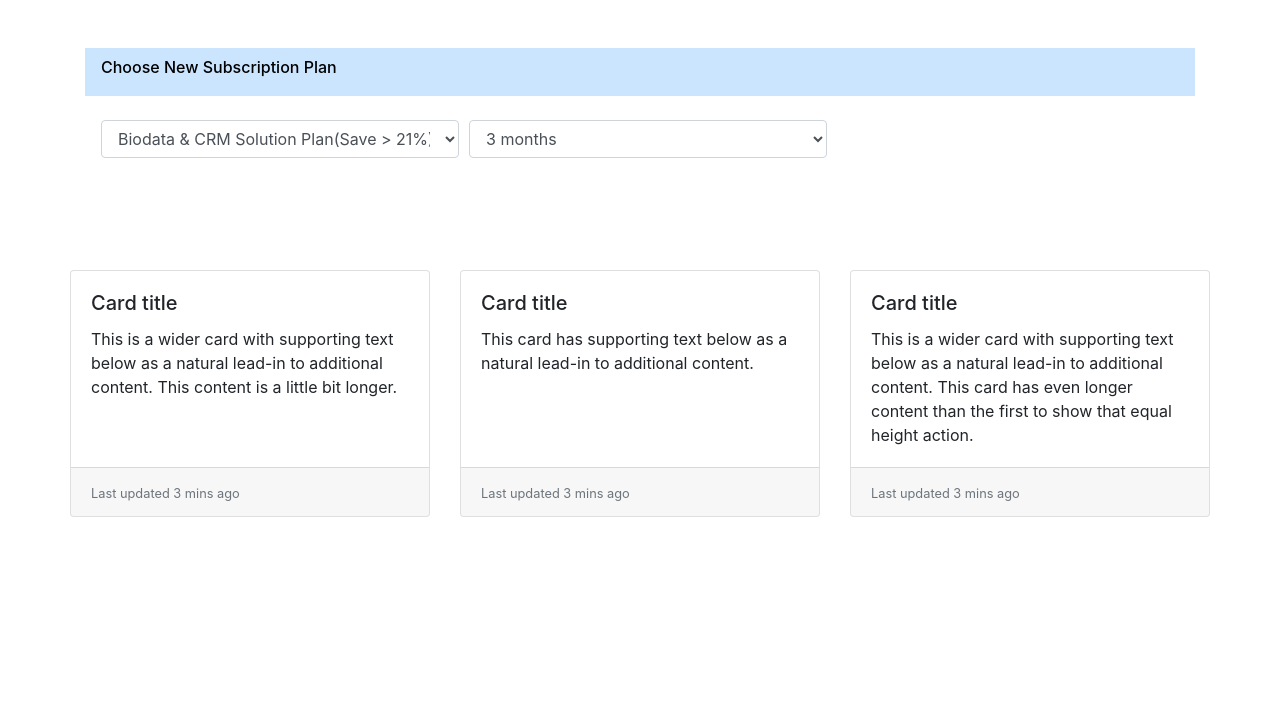
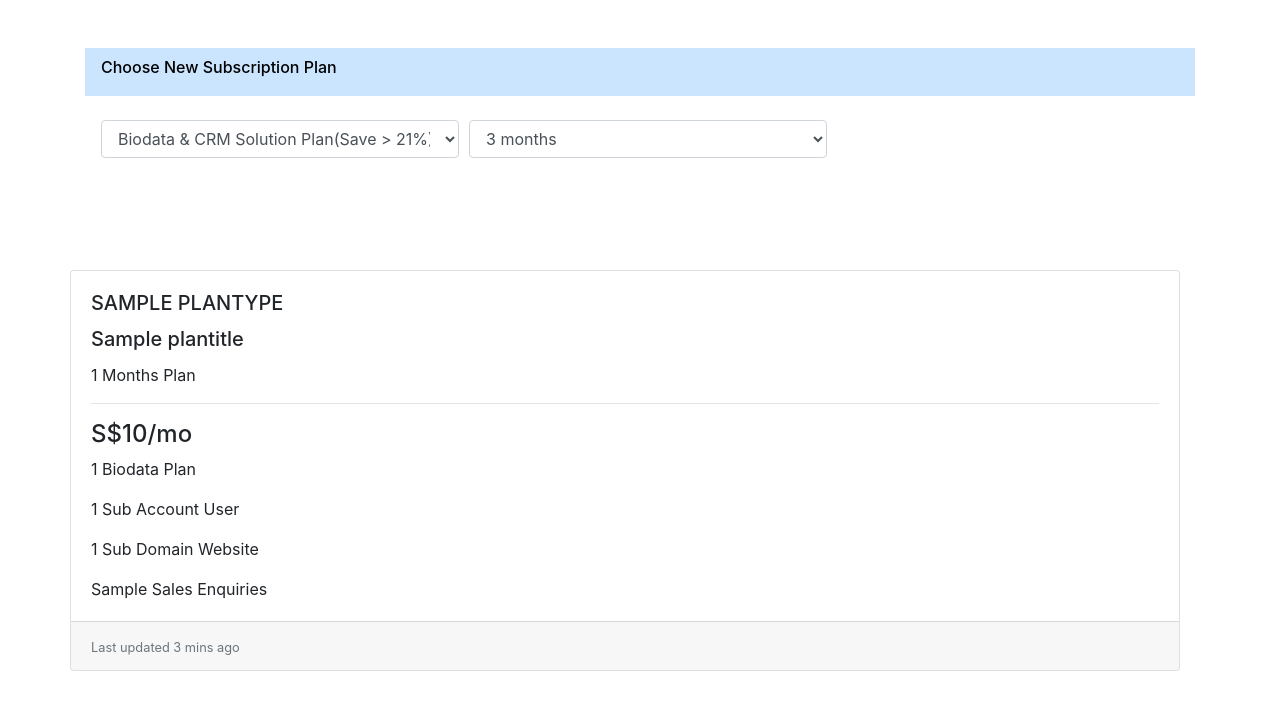
Before and after one commit to Oraclebun/om-assess, a Django app: template subplans/templates/subplans/index.template.html in a window 1280 px wide. Shown: the top 710 px of the page. Run offline with Django 3.2, Linux system fonts and the light colour scheme; the template is opened without the code that fills it: values that come from a table or form of the project are taken from there, others are empty; tables that the repository leaves empty hold one stand-in row (values such as "Sample post"); some libraries are stand-ins or nearby versions.

Commit message:
add queries filter in views, add styling to cards, bring out information in cards

```diff
--- a/static/css/styles.css
+++ b/static/css/styles.css
@@ -7,3 +7,10 @@ h6{
     display: flex;
     align-items: center;
 }
+
+.popular-box{
+    display: flex;
+    background-color: #579ad5;
+    color: white;
+    justify-content: center;
+}
--- a/subplans/models.py
+++ b/subplans/models.py
@@ -26,8 +26,8 @@ class PlanDetail(models.Model):
                                   blank=True, null=True)
     price = models.DecimalField(max_digits=8, decimal_places=3,
                                 blank=False)
-    no_of_biodata = models.IntegerField(blank=False, null=False)
-    no_of_emp_e_doc = models.IntegerField(blank=False, null=False)
+    no_of_biodata = models.IntegerField(blank=True, null=True)
+    no_of_emp_e_doc = models.IntegerField(blank=True, null=True)
     no_of_subaccount = models.IntegerField(blank=False, null=False)
     no_of_subdomain_website = models.IntegerField(blank=False, null=False, default=1)
     no_sales_enquiries = models.CharField(blank=True, max_length=20)
--- a/subplans/templates/subplans/index.template.html
+++ b/subplans/templates/subplans/index.template.html
@@ -18,9 +18,9 @@ Subscription Plans Home Page
       <label for="inputPlan"></label>
       <select id="inputPlan" name="query" class="form-control">
         <!--<option value="">Choose one of below plans...</option>-->
-        <option value="biodata-crm-solution">Biodata & CRM Solution Plan(Save &gt; 21%)</option>
-        <option value="biodata-only">Biodata Plan Only</option>
-        <option value="crm-only">CRM Solution Plan Only</option>
+        <option value="biodata & crm solution">Biodata & CRM Solution Plan(Save &gt; 21%)</option>
+        <option value="biodata plan">Biodata Plan Only</option>
+        <option value="crm only">CRM Solution Plan Only</option>
       </select>
     </div>
     <div class="form-group col-sm-4">
@@ -35,38 +35,34 @@ Subscription Plans Home Page
 </form>
 </div>
 
-<div class="row">
+<div class="row row-cols-1">
 <div class="card-deck mt-5">
+
+{% for plan in plans%}
   <div class="card">
-
     <div class="card-body">
-      <h5 class="card-title">Card title</h5>
-      <p class="card-text">This is a wider card with supporting text below as a natural lead-in to additional content. This content is a little bit longer.</p>
+      <h5 class="card-title">{{plan.plan_type|upper}}</h5>
+      <h5 class="card-title">{{plan.name|truncatechars:23}}</h5>
+      <p>{{plan.subscription_period}} Months Plan</p>
+      {%if plan.plan_type.name != "Standard" %}
+      <hr>
+      {% endif %}
+    {%if plan.plan_type.name == "Standard" %}
+    <div class="popular-box">
+    <p class="mt-1 mb-1">Most Popular Plan</p>
+    </div>
+    {% endif %}
+      <h4>S${{plan.price|floatformat:0}}/mo</h4>
+      <p class="card-text">{{plan.no_of_biodata}} Biodata Plan</p>
+      <p class="card-text">{{plan.no_of_subaccount}} Sub Account User</p>
+      <p class="card-text">{{plan.no_of_subdomain_website}} Sub Domain Website</p>
+      <p class="card-text">{{plan.no_sales_enquiries}} Sales Enquiries</p>
     </div>
     <div class="card-footer">
       <small class="text-muted">Last updated 3 mins ago</small>
     </div>
   </div>
-  <div class="card">
-
-    <div class="card-body">
-      <h5 class="card-title">Card title</h5>
-      <p class="card-text">This card has supporting text below as a natural lead-in to additional content.</p>
-    </div>
-    <div class="card-footer">
-      <small class="text-muted">Last updated 3 mins ago</small>
-    </div>
-  </div>
-  <div class="card">
-
-    <div class="card-body">
-      <h5 class="card-title">Card title</h5>
-      <p class="card-text">This is a wider card with supporting text below as a natural lead-in to additional content. This card has even longer content than the first to show that equal height action.</p>
-    </div>
-    <div class="card-footer">
-      <small class="text-muted">Last updated 3 mins ago</small>
-    </div>
-  </div>
+{% endfor %}
 </div>
 </div>
 {%endblock%}
```
Also changed, not shown: subplans/views.py (+12 -6 lines), subplans/migrations/0004_auto_20200903_1539.py (added), subplans/migrations/0005_auto_20200903_1550.py (added), subplans/migrations/0006_plandetail_popularity.py (added), subplans/migrations/0007_remove_plandetail_popularity.py (added).
